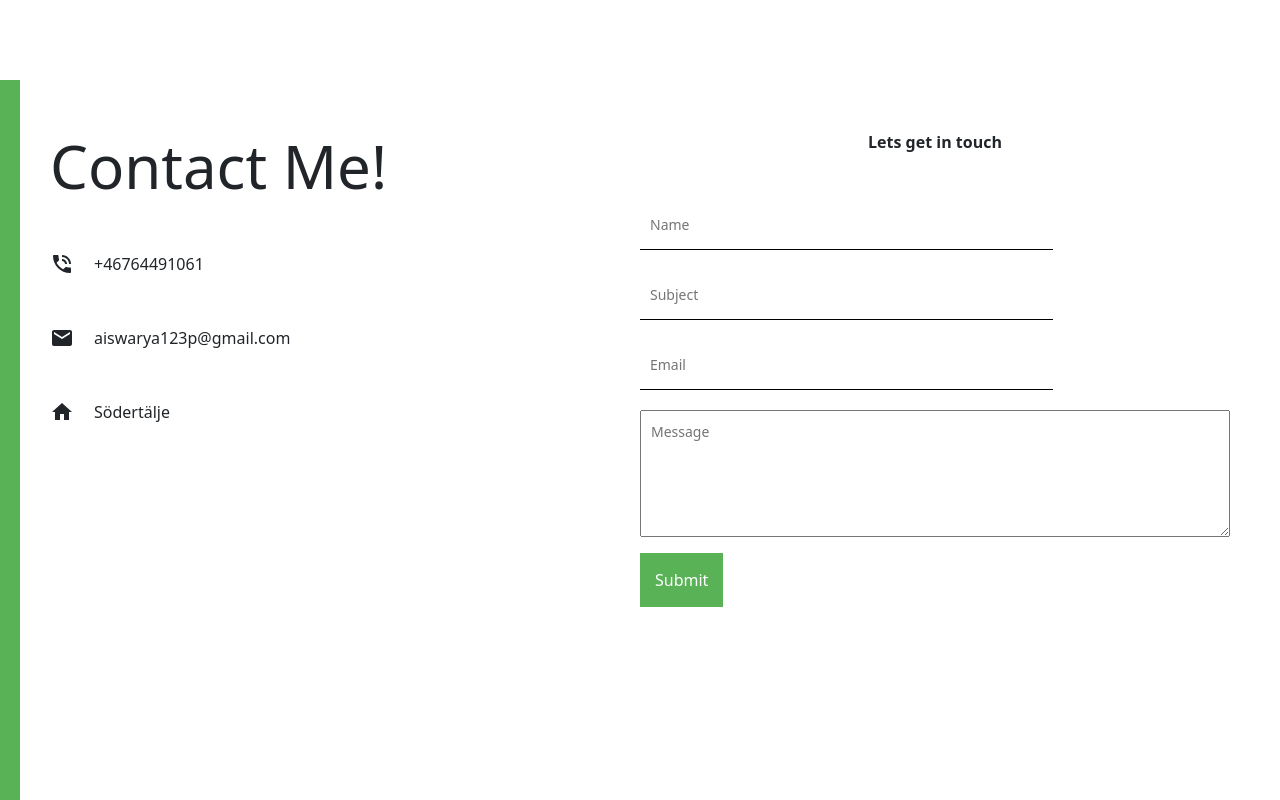
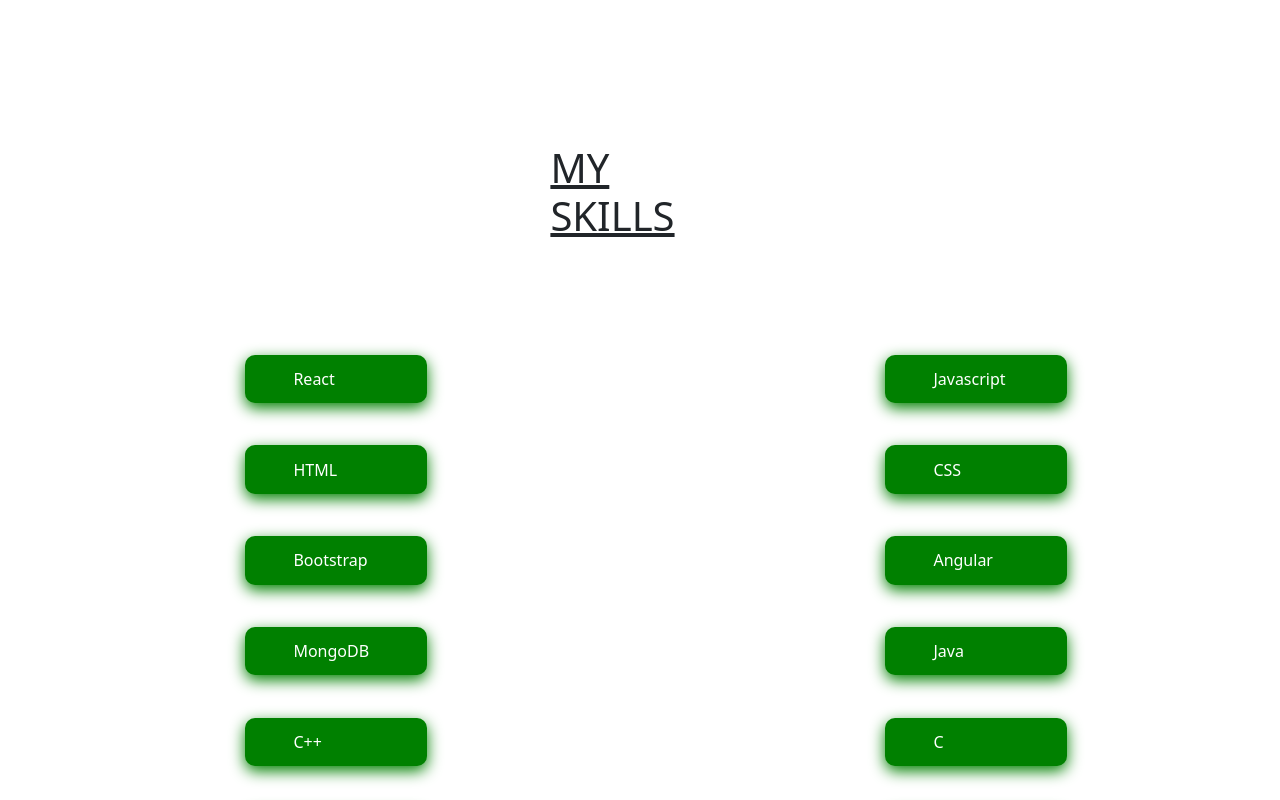
Before and after one commit to aiswarya-p04/Portfolio, a React (Create React App) app: page / in a window 1280 px wide. Shown: the part 1580-2380 px from the top of the page. Built offline with nearby package versions, Linux system fonts and the light colour scheme.

Commit message:
created skills

```diff
--- a/src/App.js
+++ b/src/App.js
@@ -8,6 +8,7 @@
 } from "react-router-dom";
 import Home from "./components/Home";
 import Contact from "./components/Contact/Contact";
+import Skills from "./components/skills/Skills";
 
 function App() {
   return (
@@ -25,8 +26,10 @@
 
         <Route path="/about"
           element={<About />} />
+        <Route path="/skills"
+          element={<Skills />} />
 
-<Route path="/contact"
+        <Route path="/contact"
           element={<Contact />} />
 
 
--- a/src/components/Contact/Contact.js
+++ b/src/components/Contact/Contact.js
@@ -27,7 +27,7 @@
             </div>
             <div className="c-right">
                 <p className="c-desc">
-                    <b>Lets get in touch</b>
+                    <b>Let's get in touch</b>
                 </p>
                 <form>
                 <input className='inputt' type="text" placeholder="Name" name="user_name" />
--- a/src/components/Home.js
+++ b/src/components/Home.js
@@ -3,6 +3,7 @@
 import Intro from './intro/Intro';
 import About from './about/About';
 import Contact from './Contact/Contact';
+import Skills from './skills/Skills';
 
 const Home = () => {
   return (
@@ -10,6 +11,7 @@
       {/* <Inavbar /> */}
       <Intro />
       <About />
+      <Skills/>
       <Contact/>
     </div>
   )
--- a/src/components/navbar/Inavbar.js
+++ b/src/components/navbar/Inavbar.js
@@ -22,7 +22,7 @@
       <Navbar.Brand className='brand' href="/">Portfolio</Navbar.Brand>
         <Link to="/intro" className='links'>Intro</Link>
         <Link to="/about" className='links'>About</Link>
-        <Link to="#" className='links'>Skills</Link>
+        <Link to="/skills" className='links'>Skills</Link>
         <Link to="#" className='links'>Experience</Link>
         <Link to="#" className='links'>Education</Link>
         <Link to="#" className='links'>Publication</Link>
--- /dev/null
+++ b/src/components/skills/Skills.js
@@ -0,0 +1,36 @@
+import React from 'react'
+import "./skills.css";
+
+const Skills = () => {
+  return (
+    <div>
+      <h1 className='skills'>MY SKILLS</h1>
+        <div className="s">
+        <div className="s-left">
+      <ul>
+        <li className='l-skill'>React</li>
+        <li className='l-skill'>HTML</li>
+        <li className='l-skill'>Bootstrap</li>
+        <li className='l-skill'>MongoDB</li>
+        <li className='l-skill'>C++</li>
+        <li className='l-skill'>SQL</li>
+      </ul>
+      </div>
+      <div className="s-right">
+      <ul>
+        <li className='l-skill'>Javascript</li>
+        <li className='l-skill'>CSS</li>
+        <li className='l-skill'>Angular</li>
+        <li className='l-skill'>Java</li>
+        <li className='l-skill'>C</li>
+        <li className='l-skill'>NodeJS</li>
+      </ul>
+      </div>
+        </div>
+
+
+    </div>
+  )
+}
+
+export default Skills
--- /dev/null
+++ b/src/components/skills/skills.css
@@ -0,0 +1,26 @@
+.skills{
+    width: 100%;
+    height: 100%;
+    padding: 5% 43%;
+    text-decoration: underline;
+}
+.s{
+    display: flex;
+}
+.s-left{
+    flex: 1;
+}
+.s-right{
+    flex: 1;
+}
+.l-skill{
+
+list-style-type: none;
+margin: 7% 35%;
+padding: 2% 8%;
+background-color: green;
+border-radius: 10px;
+color: white;
+box-shadow: 0 5px 15px green;
+font-weight: 500;
+}
```
